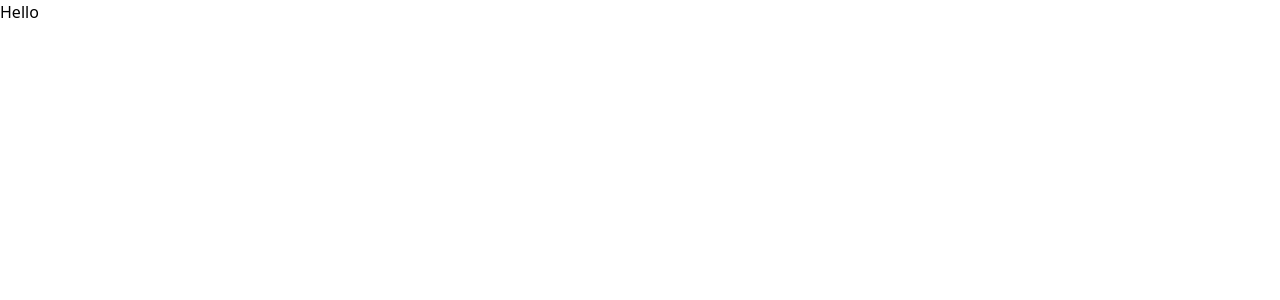
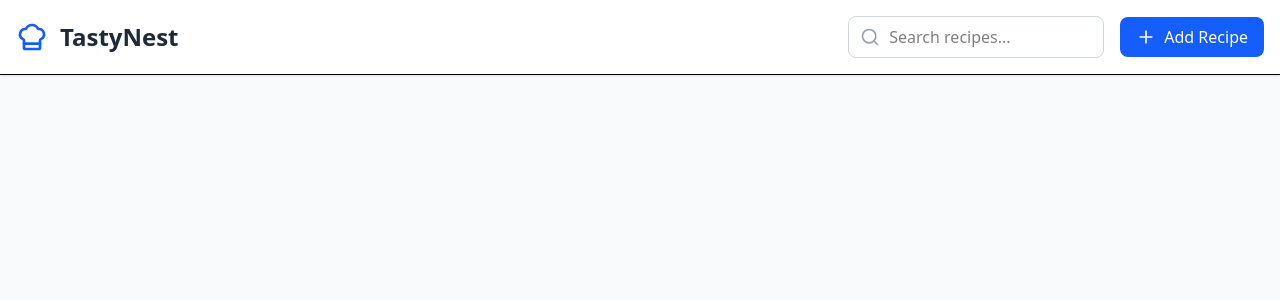
Before and after one commit to me-Sushil/TastyNest, a React (Vite) app: page / in a window 1280 px wide. Shown: the top 300 px of the page. Built offline with nearby package versions, Linux system fonts and the light colour scheme; no server answers.

Commit message:
Create : header and get all Recipes from api, and impliment debounce search

```diff
--- a/src/App.jsx
+++ b/src/App.jsx
@@ -1,12 +1,209 @@
+// import { useState, useEffect, useCallback } from "react";
+// import { Search, Plus, ChefHat } from "lucide-react";
+
+// const App = () => {
+//   const [currentView, setCurrentView] = useState("list");
+//   const [apiRecipes, setApiRecipes] = useState([]);
+//   const [localRecipes, setLocalRecipes] = useState([]);
+//   const [searchQuery, setSearchQuery] = useState("");
+//   const [editingRecipe, setEditingRecipe] = useState(null);
+//   const [loading, setLoading] = useState(false);
+
+//   // Initialize local recipes from memory
+//   useEffect(() => {
+//     const savedRecipes = JSON.parse(
+//       localStorage?.getItem?.("localRecipes") || "[]"
+//     );
+//     setLocalRecipes(savedRecipes);
+//   }, []);
+
+//   // Fetch recipes from API
+//   const VITE_URL = import.meta.env.VITE_URL;
+//   const fetchRecipes = async (query = "") => {
+//     setLoading(true);
+//     try {
+//       const url = query
+//         ? `${VITE_URL}${query}`
+//         : `${VITE_URL}chicken`;
+//       const response = await fetch(url);
+//       const data = await response.json();
+//       setApiRecipes(data.meals || []);
+//     } catch (error) {
+//       console.error("Error fetching recipes:", error);
+//       setApiRecipes([]);
+//     }
+//     setLoading(false);
+//   };
+
+//   // Debounced search
+//   const debounce = (func, delay) => {
+//     let timeoutId;
+//     return (...args) => {
+//       clearTimeout(timeoutId);
+//       timeoutId = setTimeout(() => func.apply(null, args), delay);
+//     };
+//   };
+
+//   const debouncedSearch = useCallback(debounce(fetchRecipes, 500), []);
+
+//   useEffect(() => {
+//     fetchRecipes();
+//   }, []);
+
+//   useEffect(() => {
+//     if (searchQuery.trim()) {
+//       debouncedSearch(searchQuery);
+//     } else {
+//       fetchRecipes();
+//     }
+//   }, [searchQuery, debouncedSearch]);
 
 
-function App() {
+//   return (
+//     <div className="min-h-screen bg-gray-50">
+//       <header className="bg-white shadow-sm border-b">
+//         <div className="max-w-7xl mx-auto px-4 py-4">
+//           <div className="flex justify-between items-center">
+//             <div className="flex items-center gap-3">
+//               <ChefHat className="text-blue-600" size={32} />
+//               <h1 className="text-2xl font-bold text-gray-800">TastyNest</h1>
+//             </div>
+
+//             {currentView === "list" && (
+//               <div className="flex items-center gap-4">
+//                 <div className="relative">
+//                   <Search
+//                     className="absolute left-3 top-1/2 transform -translate-y-1/2 text-gray-400"
+//                     size={20}
+//                   />
+//                   <input
+//                     type="text"
+//                     placeholder="Search recipes..."
+//                     value={searchQuery}
+//                     onChange={(e) => setSearchQuery(e.target.value)}
+//                     className="pl-10 pr-4 py-2 border border-gray-300 rounded-lg focus:ring-2 focus:ring-blue-500 focus:border-transparent w-64"
+//                   />
+//                 </div>
+//                 <button
+//                   onClick={() => {
+//                     setEditingRecipe(null);
+//                     setCurrentView("form");
+//                   }}
+//                   className="flex items-center gap-2 bg-blue-600 text-white px-4 py-2 rounded-lg hover:bg-blue-700 font-medium transition-colors"
+//                 >
+//                   <Plus size={20} />
+//                   Add Recipe
+//                 </button>
+//               </div>
+//             )}
+//           </div>
+//         </div>
+//       </header>
+
+//     </div>
+//   );
+// };
+
+// export default App;
+import { useState, useEffect, useCallback } from "react";
+import { Search, Plus, ChefHat } from "lucide-react";
+
+const RecipeApp = () => {
+  const [viewMode, setViewMode] = useState("list");
+  const [apiData, setApiData] = useState([]);
+  const [storedRecipes, setStoredRecipes] = useState([]);
+  const [query, setQuery] = useState("");
+  const [activeRecipe, setActiveRecipe] = useState(null);
+  const [isLoading, setIsLoading] = useState(false);
+
+  // Load recipes from local storage on mount
+  useEffect(() => {
+    const saved = JSON.parse(localStorage.getItem("storedRecipes") || "[]");
+    setStoredRecipes(saved);
+  }, []);
+
+  // Fetch recipes from API
+  const API_BASE = import.meta.env.VITE_URL;
+
+  const getRecipes = async (searchTerm = "chicken") => {
+    setIsLoading(true);
+    try {
+      const url = searchTerm ? `${API_BASE}${searchTerm}` : `${API_BASE}chicken`;
+      const res = await fetch(url);
+      const result = await res.json();
+      setApiData(result.meals || []);
+    } catch (err) {
+      console.error("Failed to fetch recipes:", err);
+      setApiData([]);
+    }
+    setIsLoading(false);
+  };
+
+  // Debounce helper
+  const createDebounce = (fn, delay) => {
+    let timer;
+    return (...args) => {
+      clearTimeout(timer);
+      timer = setTimeout(() => fn(...args), delay);
+    };
+  };
+
+  const debouncedFetch = useCallback(createDebounce(getRecipes, 500), []);
+
+  // Initial fetch
+  useEffect(() => {
+    getRecipes();
+  }, []);
+
+  // Watch for search query changes
+  useEffect(() => {
+    if (query.trim()) {
+      debouncedFetch(query);
+    } else {
+      getRecipes();
+    }
+  }, [query, debouncedFetch]);
 
   return (
-    <>
-     <p>Hello</p>
-    </>
-  )
-}
+    <div className="min-h-screen bg-gray-50">
+      <header className="bg-white shadow border-b">
+        <div className="max-w-7xl mx-auto px-4 py-4 flex justify-between items-center">
+          <div className="flex items-center gap-3">
+            <ChefHat className="text-blue-600" size={32} />
+            <h1 className="text-2xl font-bold text-gray-800">TastyNest</h1>
+          </div>
 
-export default App
+          {viewMode === "list" && (
+            <div className="flex items-center gap-4">
+              <div className="relative">
+                <Search
+                  className="absolute left-3 top-1/2 -translate-y-1/2 text-gray-400"
+                  size={20}
+                />
+                <input
+                  type="text"
+                  placeholder="Search recipes..."
+                  value={query}
+                  onChange={(e) => setQuery(e.target.value)}
+                  className="pl-10 pr-4 py-2 border border-gray-300 rounded-lg focus:ring-2 focus:ring-blue-500 focus:border-transparent w-64"
+                />
+              </div>
+              <button
+                onClick={() => {
+                  setActiveRecipe(null);
+                  setViewMode("form");
+                }}
+                className="flex items-center gap-2 bg-blue-600 text-white px-4 py-2 rounded-lg hover:bg-blue-700 font-medium transition-colors"
+              >
+                <Plus size={20} />
+                Add Recipe
+              </button>
+            </div>
+          )}
+        </div>
+      </header>
+    </div>
+  );
+};
+
+export default RecipeApp;
```
